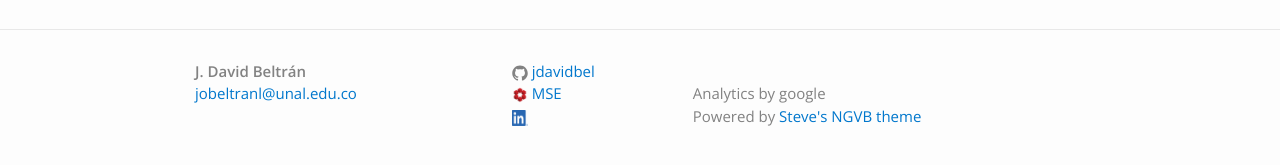
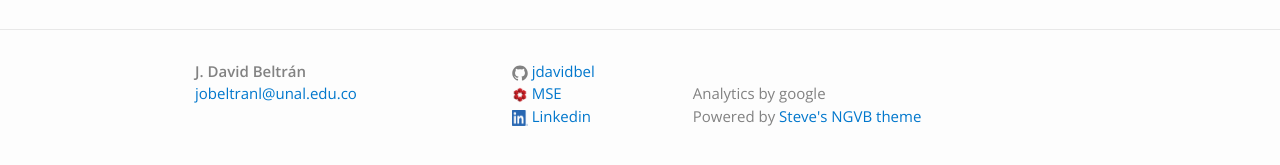
Before and after one commit to jdavidbel/jdavidbel.github.io, a Jekyll site: the page built from index.md, in a window 1280 px wide. Shown: the part 512-677 px from the top of the page. Built offline with Jekyll 4.4.1, drawn with Linux system fonts in a browser that asks for light colours.

Commit message:
linkedin link

```diff
--- a/_includes/footer.html
+++ b/_includes/footer.html
@@ -59,10 +59,10 @@
 
           {% if site.linkedin_username %}
           <li>
-            <a href="{{ site.linkedin_username }}">
+            <a href="https://www.linkedin.com/in/jos%C3%A9-david-beltr%C3%A1n-lizarazo-3bb2a41b2/">
               <span class="icon  icon--twitter">
                <img src= "/images/LI-In-Bug.png" width="16" height="16" allowfullscreen="true" frameborder="0"></img>             </span>
-		<url="https://www.linkedin.com/in/jos%C3%A9-david-beltr%C3%A1n-lizarazo-3bb2a41b2/">  {{Linkedin}}  </url>
+		      <span classs="username">Linkedin</span>
             </a>
           </li>
           {% endif %}
```
